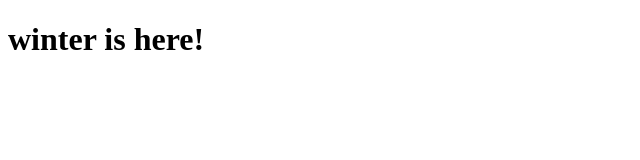
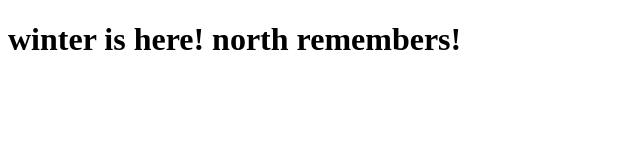
Before and after one commit to Shubhgohil527/shubh.gohil, a plain HTML site: page site/index.html in a window 1280 px wide. Shown: the whole page, without its empty margins (0-640 px from the left). Drawn offline with Linux system fonts and the light colour scheme.

Commit message:
small addition to our page content.

```diff
--- a/site/index.html
+++ b/site/index.html
@@ -4,6 +4,6 @@
 	<title>winter is here!</title>
 </head>
 <body>
-<h1>winter is here!</h1>
+<h1>winter is here! north remembers!</h1>
 </body>
 </html>
```
